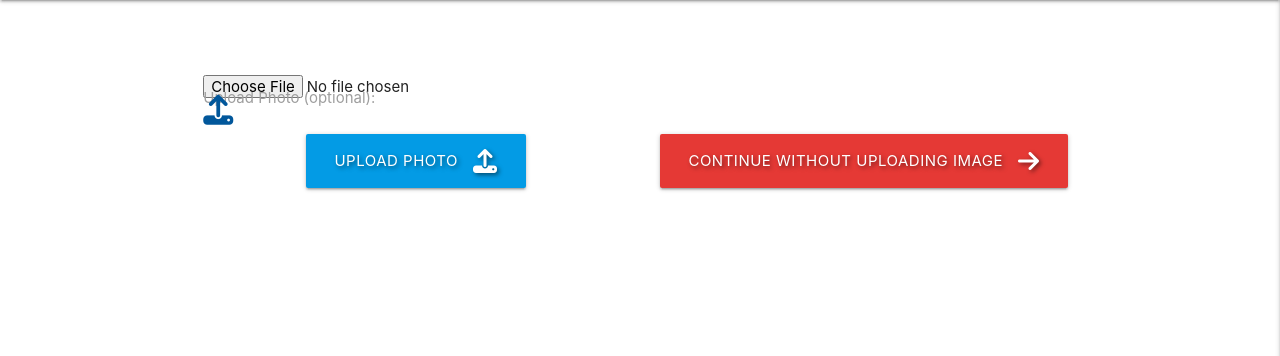
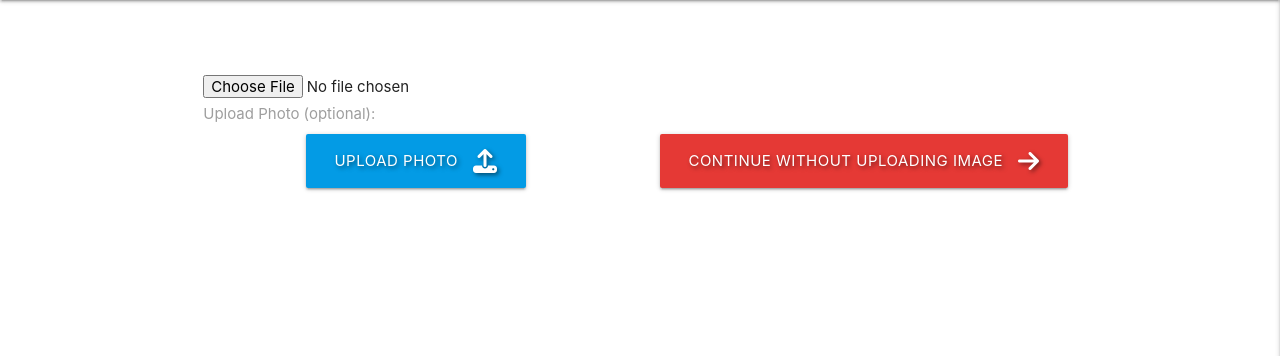
Before and after one commit to amegeddon/Paws-and-Pints, a Flask app: template templates/photo_upload.html in a window 1280 px wide. Shown: the part 64-420 px from the top of the page. Run offline with Flask 3, Linux system fonts and the light colour scheme; the template is opened without the code that fills it, so the values that code supplies are empty; some libraries are stand-ins or nearby versions.

Commit message:
Removes icon that is no longer needed.

```diff
--- a/templates/photo_upload.html
+++ b/templates/photo_upload.html
@@ -5,8 +5,7 @@
 <form method="POST" enctype="multipart/form-data" action="{{ url_for('photo_upload',  pub_id=pub._id)  }}">
     <div class="row margin-custom">
         <div class="input-field col s12">
-            <label class="flex-row" for="photo">
-                <i class="fas fa-upload prefix light-blue-text text-darken-4"></i>
+            <label class="flex-row mt-2" for="photo">
                 Upload Photo (optional):
             </label>
             <input type="file" id="photo" name="photo" class="validate">
```
